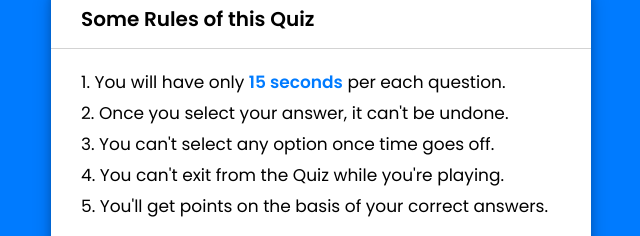
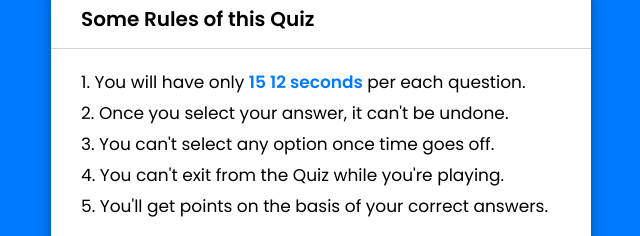
Before and after one commit to Shanmugharini/quiz, a plain HTML site: page article.html in a window 1280 px wide. Both pictures are taken after a click on the button "Start Quiz". Shown: the part 256-492 px from the top of the page, 319-959 px from the left. Drawn offline with Linux system fonts and the light colour scheme.

Commit message:
Update article.html

```diff
--- a/article.html
+++ b/article.html
@@ -18,7 +18,7 @@
     <div class="info_box">
         <div class="info-title"><span>Some Rules of this Quiz</span></div>
         <div class="info-list">
-            <div class="info">1. You will have only <span>15 seconds</span> per each question.</div>
+            <div class="info">1. You will have only <span>15 12 seconds</span> per each question.</div>
             <div class="info">2. Once you select your answer, it can't be undone.</div>
             <div class="info">3. You can't select any option once time goes off.</div>
             <div class="info">4. You can't exit from the Quiz while you're playing.</div>
```
